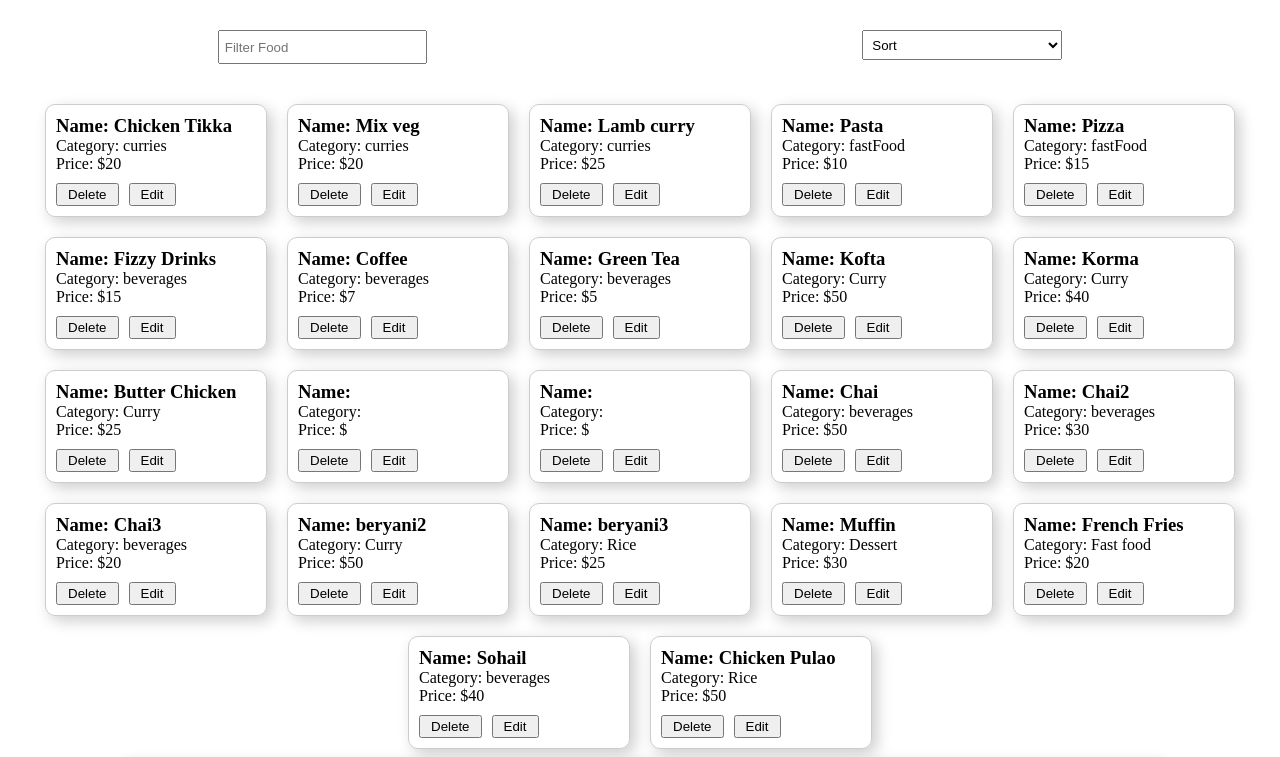
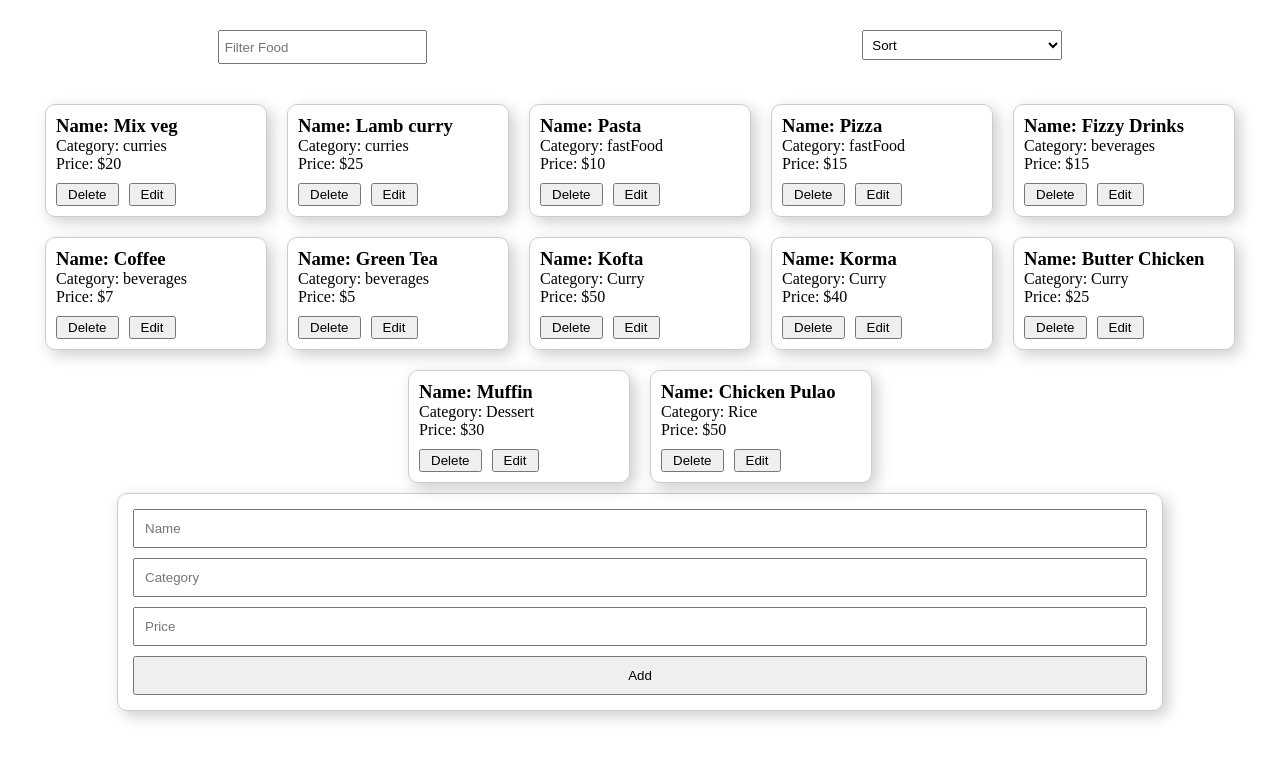
Before and after one commit to ashisohail/react-filter-sort, a React (Vite) app: page / in a window 1280 px wide. Shown: the top 757 px of the page. Built offline with nearby package versions, Linux system fonts and the light colour scheme; data requests are answered from the project's data file.

Commit message:
Updated delete functionality.

```diff
--- a/db.json
+++ b/db.json
@@ -1,11 +1,5 @@
 {
   "recipies": [
-    {
-      "name": "Chicken Tikka",
-      "category": "curries",
-      "price": 20,
-      "id": "ac09"
-    },
     {
       "name": "Mix veg",
       "category": "curries",
@@ -67,64 +61,10 @@
       "price": "25"
     },
     {
-      "id": "9598",
-      "name": "",
-      "category": "",
-      "price": ""
-    },
-    {
-      "id": "b1da",
-      "name": "",
-      "category": "",
-      "price": ""
-    },
-    {
-      "id": "016c",
-      "name": "Chai",
-      "category": "beverages",
-      "price": "50"
-    },
-    {
-      "id": "612a",
-      "name": "Chai2",
-      "category": "beverages",
-      "price": "30"
-    },
-    {
-      "id": "7ef0",
-      "name": "Chai3",
-      "category": "beverages",
-      "price": "20"
-    },
-    {
-      "id": "b4c6",
-      "name": "beryani2",
-      "category": "Curry",
-      "price": "50"
-    },
-    {
-      "id": "6cce",
-      "name": "beryani3",
-      "category": "Rice",
-      "price": "25"
-    },
-    {
       "id": "8df1",
       "name": "Muffin",
       "category": "Dessert",
       "price": "30"
-    },
-    {
-      "id": "bedf",
-      "name": "French Fries",
-      "category": "Fast food",
-      "price": "20"
-    },
-    {
-      "id": "a900",
-      "name": "Sohail ",
-      "category": "beverages",
-      "price": "40"
     },
     {
       "id": "6896",
--- a/src/components/ProductCard.jsx
+++ b/src/components/ProductCard.jsx
@@ -1,9 +1,37 @@
 import { useState } from "react";
 import "./ProductCard.css";
 import EditProduct from "./EditProduct";
+import axios from "axios";
 
-function ProductCard({ name, category, price, index, setFilteredProducts }) {
+function ProductCard({
+  name,
+  category,
+  price,
+  id,
+  index,
+  setFilteredProducts,
+}) {
   const [isProduct, setIsProduct] = useState(true);
+  const handleDelete = () => {
+    axios
+      .delete(`http://localhost:3001/recipies/${id}`)
+      .then((response) => {
+        if (response.status === 200) {
+          setFilteredProducts((preProducts) => {
+            return preProducts.filter((product, ind) => index !== ind);
+          });
+        } else {
+          setFilteredProducts((preProducts) => {
+            return [...preProducts];
+          });
+        }
+      })
+      .catch(() => {
+        alert(
+          "There was an error while deleting recepie to the database, Please try again."
+        );
+      });
+  };
   return (
     <div className="product-card">
       {isProduct ? (
@@ -11,14 +39,7 @@ function ProductCard({ name, category, price, index, setFilteredProducts }) {
           <h3>Name: {name}</h3>
           <p>Category: {category}</p>
           <p>Price: ${price}</p>
-          <button
-            className="btn"
-            onClick={() =>
-              setFilteredProducts((preProducts) => {
-                return preProducts.filter((product, ind) => index !== ind);
-              })
-            }
-          >
+          <button className="btn" onClick={handleDelete}>
             Delete
           </button>
           <button className="btn edit" onClick={() => setIsProduct(false)}>
--- a/src/components/Products.jsx
+++ b/src/components/Products.jsx
@@ -109,6 +109,7 @@ function Products() {
               name={product.name}
               category={product.category}
               price={product.price}
+              id={product.id}
               index={index}
               setFilteredProducts={setFilteredProducts}
             />
```
